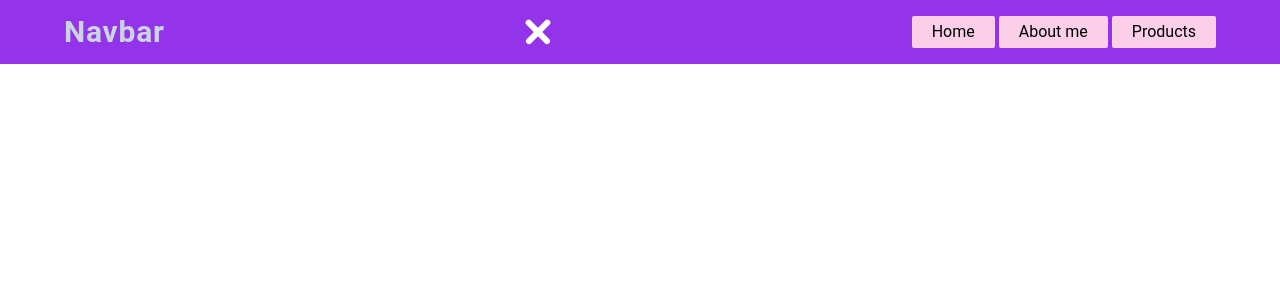
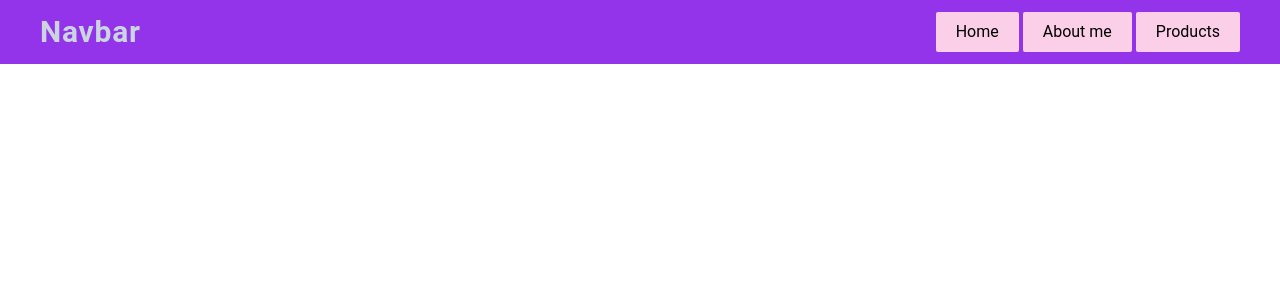
Before and after one commit to dpacoria21/learning-tailwindCSS, a React (Vite) app: page / in a window 1280 px wide. Shown: the top 300 px of the page. Built offline with nearby package versions, Linux system fonts and the light colour scheme.

Commit message:
Se realizo la animacion para mostrar y ocultar, pero falta arreglar el transition

```diff
--- a/src/components/project-03/Navbar.jsx
+++ b/src/components/project-03/Navbar.jsx
@@ -9,26 +9,26 @@ export const Navbar = () => {
     }
 
     return (
-        <nav className="flex items-center justify-between gap-5 font-roboto w-full bg-purple-600 py-3 px-16">
+        <nav className="flex relative items-center justify-between gap-5 font-roboto w-full bg-purple-600 py-3 px-10">
             <p className="text-slate-300 font-bold text-3xl tracking-wide cursor-pointer hover:text-slate-400 transition-all">Navbar</p>
 
-            <button onClick={clickShowMenu} className="h-10 w-10 flex justify-center items-center">
-                <div className={`absolute h-7 justify-between flex ${showMenu ? 'opacity-100' : 'opacity-0'} flex-col gap-1 transition-all`}>
+            <button onClick={clickShowMenu} className="h-10 w-10 flex justify-center items-center sm:hidden">
+                <div className={`absolute h-7 justify-between flex ${!showMenu ? 'opacity-100 scale-100' : 'opacity-0 scale-0'} flex-col gap-1 transition-all`}>
                     <div className="h-[5.5px] w-8 bg-white rounded-md content"></div>
                     <div className="h-[5.5px] w-8 bg-white rounded-md content"></div>
                     <div className="h-[5.5px] w-8 bg-white rounded-md content"></div>
                 </div>
 
-                <div className={`relative ${showMenu ? 'opacity-0' : 'opacity-100'} flex justify-center items-center transition-all`}>
+                <div className={`relative ${!showMenu ? 'opacity-0 scale-0' : 'opacity-100 scale-100'} flex justify-center items-center transition-all`}>
                     <div className="transition-all h-[5.5px] w-8 origin-center -rotate-45 bg-white rounded-md content"></div>
                     <div className="absolute origin-center rotate-45 h-[5.5px] w-8 bg-white rounded-md content"></div>
                 </div>
             </button>
 
-            <ul className="list-none hidden gap-1 sm:flex">
-               <li className="px-5 py-1 bg-pink-200 rounded-sm transition-all hover:bg-pink-400 cursor-pointer">Home</li>
-               <li className="px-5 py-1 bg-pink-200 rounded-sm transition-all hover:bg-pink-400 cursor-pointer">About me</li>
-               <li className="px-5 py-1 bg-pink-200 rounded-sm transition-all hover:bg-pink-400 cursor-pointer">Products</li>
+            <ul className={`list-none -z-50 absolute top-0 left-0  ${showMenu ? 'top-full': 'top-[-150px]'} transition-all duration-300 gap-1 sm:flex sm:relative sm:z-50 sm:top-0`}>
+               <li className="px-5 py-2 bg-pink-200 rounded-sm transition-all hover:bg-pink-400 cursor-pointer">Home</li>
+               <li className="px-5 py-2 bg-pink-200 rounded-sm transition-all hover:bg-pink-400 cursor-pointer">About me</li>
+               <li className="px-5 py-2 bg-pink-200 rounded-sm transition-all hover:bg-pink-400 cursor-pointer">Products</li>
             </ul>
 
 
```
